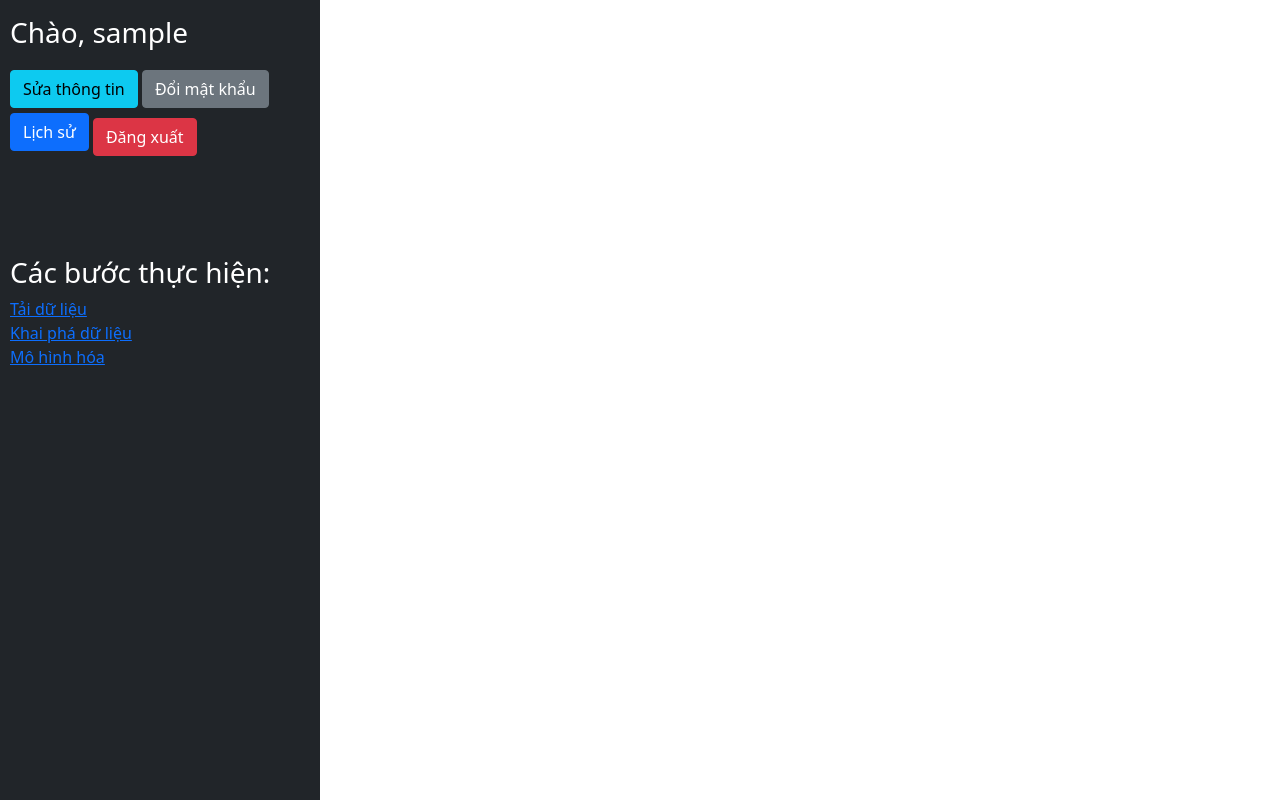
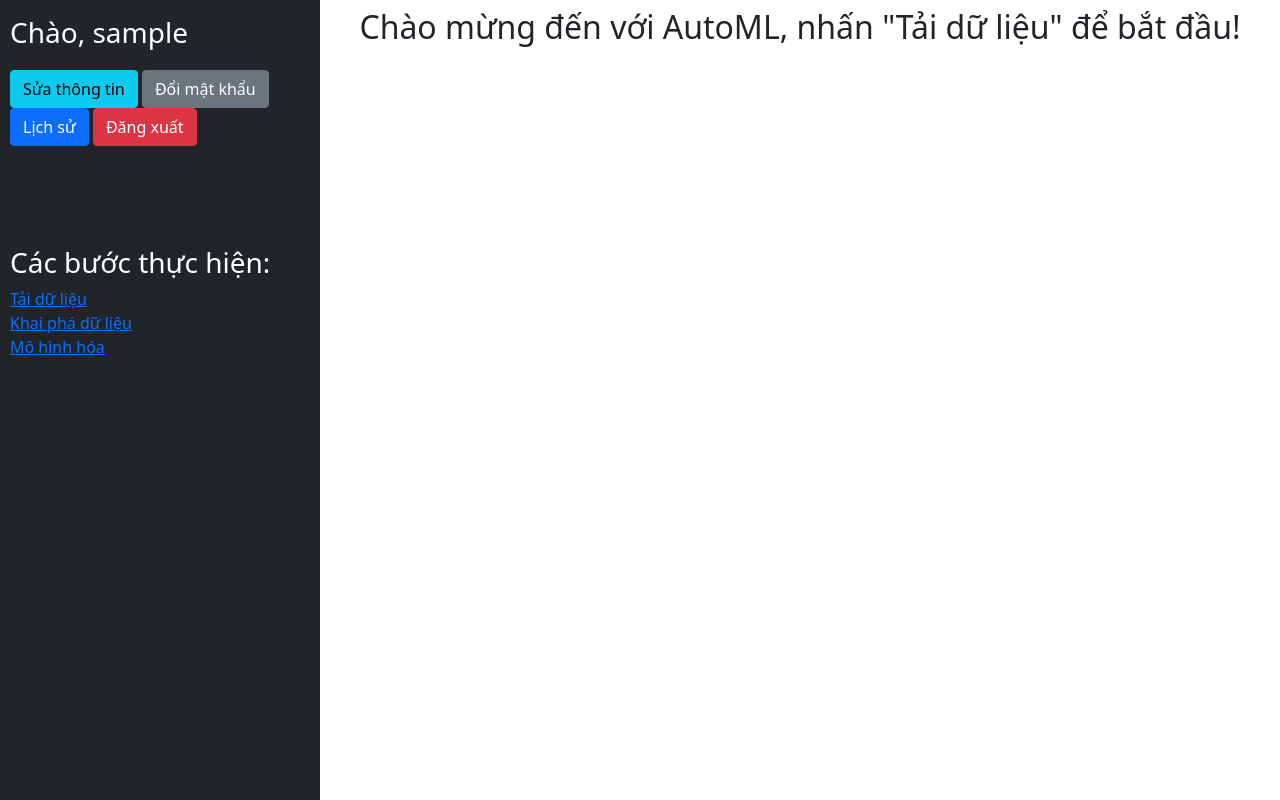
Before and after one commit to duclap41/WebAutoML, a Django app: page / in a window 1280 px wide. Run offline with Django 5.2, Linux system fonts and the light colour scheme; the visitor is signed in with stand-in values (Sample User, id 1).

Commit message:
Small change

```diff
--- a/AutoML/eda.py
+++ b/AutoML/eda.py
@@ -168,8 +168,8 @@ class EDA:
     def check_constant_unique(self) -> dict:
         """Return dictionary contain columns have constant or unique value."""
         cons_uni = {
-            'Constant':[],
-            'Unique Values':[]
+            'Constant': [],
+            'Unique Values': []
         }
         for col in self._df.columns:
             if self._df[col].nunique() == 1:
--- a/Web/automl/accounts/templates/accounts/homepage.html
+++ b/Web/automl/accounts/templates/accounts/homepage.html
@@ -46,10 +46,11 @@
         <div class="w-25 bg-dark text-white d-flex flex-column vh-100 pt-3 gap-3">
             {% include 'accounts/navbar.html' %}
         </div>
-
         <div class="w-75 d-flex flex-column align-items-center vh-100 gap-2 p-2 overflow-auto">
             {% block content %}
-
+            <div>
+                <h2>Chào mừng đến với AutoML, nhấn "Tải dữ liệu" để bắt đầu!</h2>
+            </div>
             {% endblock %}
 
         </div>
--- a/Web/automl/accounts/templates/accounts/navbar.html
+++ b/Web/automl/accounts/templates/accounts/navbar.html
@@ -5,7 +5,7 @@
         <a href="/editprofile" class="btn btn-info">Sửa thông tin</a>
         <a href="/changepassword" class="btn btn-secondary">Đổi mật khẩu</a>
         <a href="/history" class="btn btn-primary">Lịch sử</a>
-        <a href="/logout" class="btn btn-danger" style="margin-top: 10px">Đăng xuất</a>
+        <a href="/logout" class="btn btn-danger">Đăng xuất</a>
     </div>
     </div>
 
```
